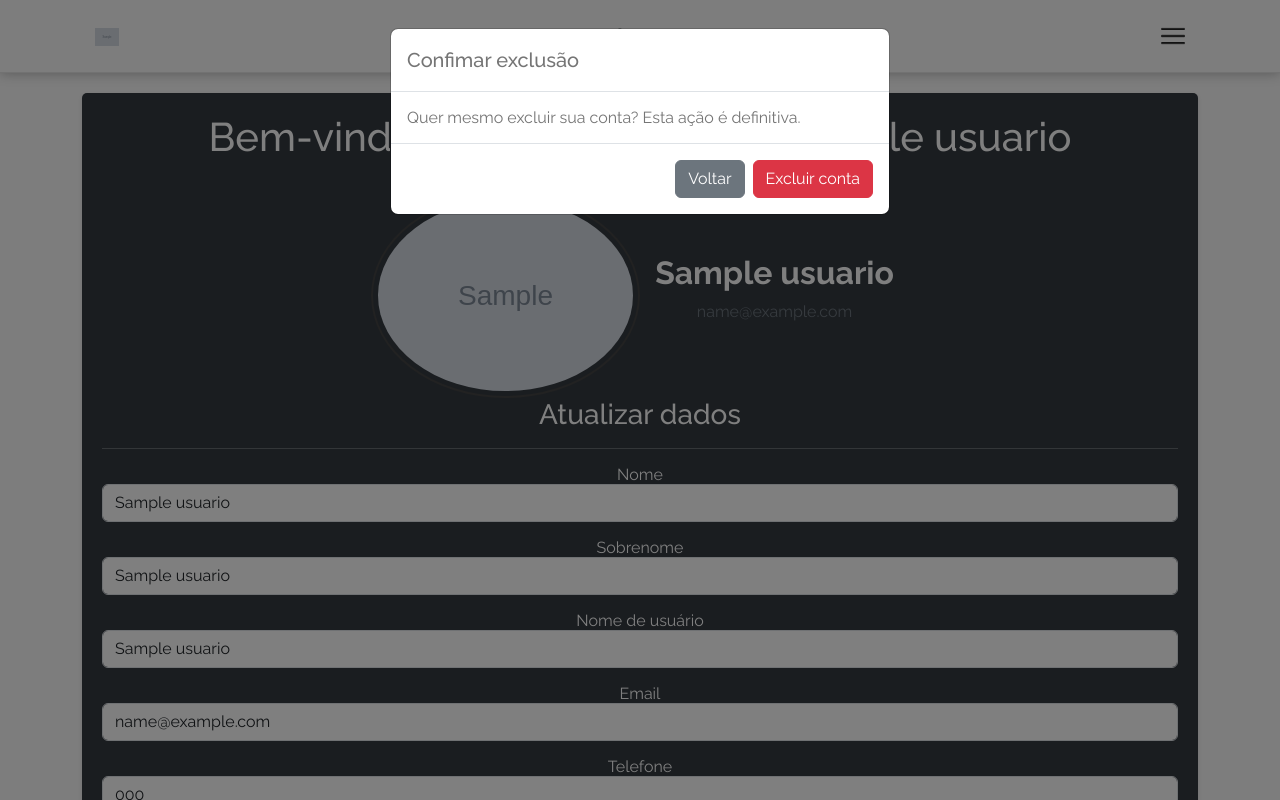
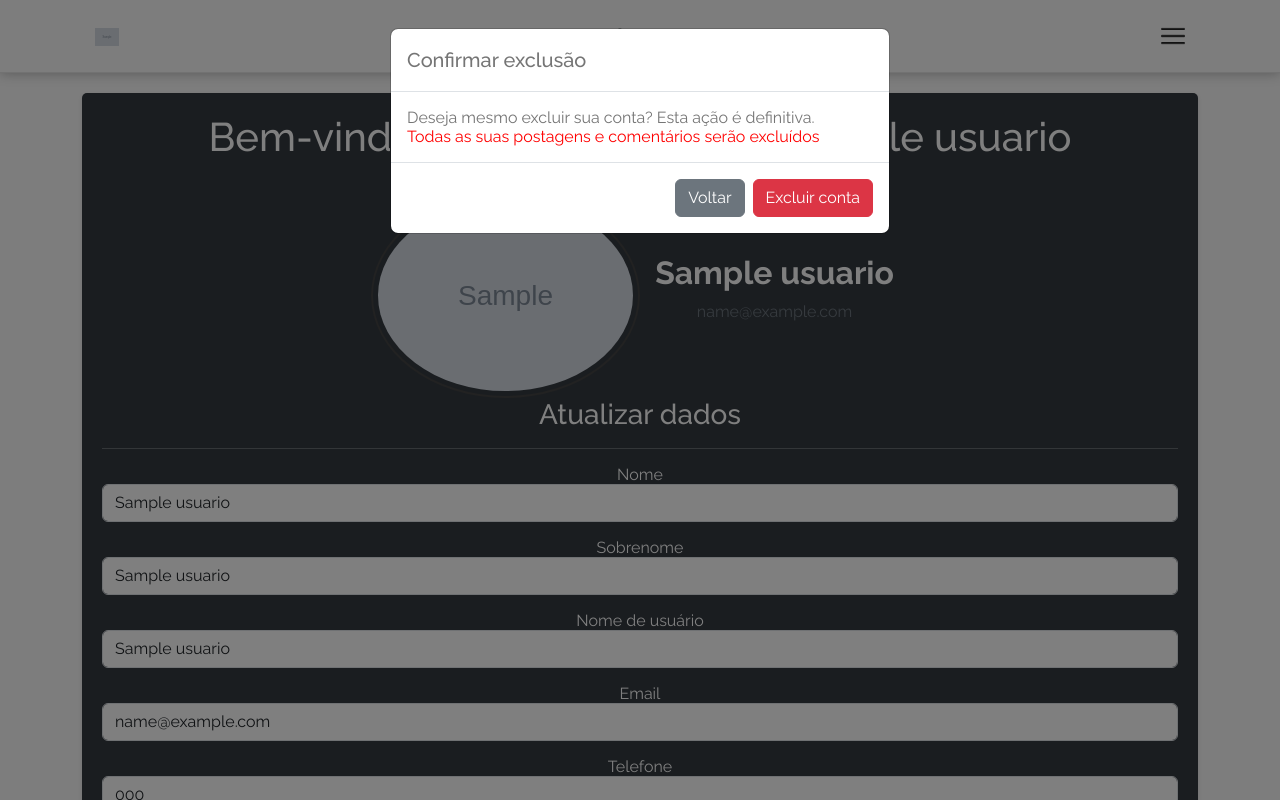
Before and after one commit to jvitor-alol/Saude-Solidaria, a Flask app: page /account in a window 1280 px wide, after a click on "Excluir conta". Run offline with Flask 3, Linux system fonts and the light colour scheme; a user stored in the database is signed in; tables that the repository leaves empty hold one stand-in row (values such as "Sample post"); grey boxes marked "Sample" are stand-in pictures; some libraries are stand-ins or nearby versions.

Commit message:
`feat`: mensagem sobre a exclusão de conta
Add warning sobre a exclusão de todas as postagens e comenários de um
usuário a ser excluído.

```diff
--- a/src/app/templates/account.html
+++ b/src/app/templates/account.html
@@ -185,9 +185,13 @@
   <div class="modal-dialog" role="document">
     <div class="modal-content">
       <div class="modal-header">
-        <h5 class="modal-title" id="deleteModalLabel">Confimar exclusão</h5>
+        <h5 class="modal-title" id="deleteModalLabel">Confirmar exclusão</h5>
       </div>
-      <div class="modal-body">Quer mesmo excluir sua conta? Esta ação é definitiva.</div>
+      <div class="modal-body">Deseja mesmo excluir sua conta? Esta ação é definitiva.<br>
+        {% if current_user.posts or current_user.comentarios %}
+        <span style="color: red;">Todas as suas postagens e comentários serão excluídos</span>
+        {% endif %}
+      </div>
       <div class="modal-footer">
         <button type="button" class="btn btn-secondary" data-dismiss="modal">
           Voltar
```
